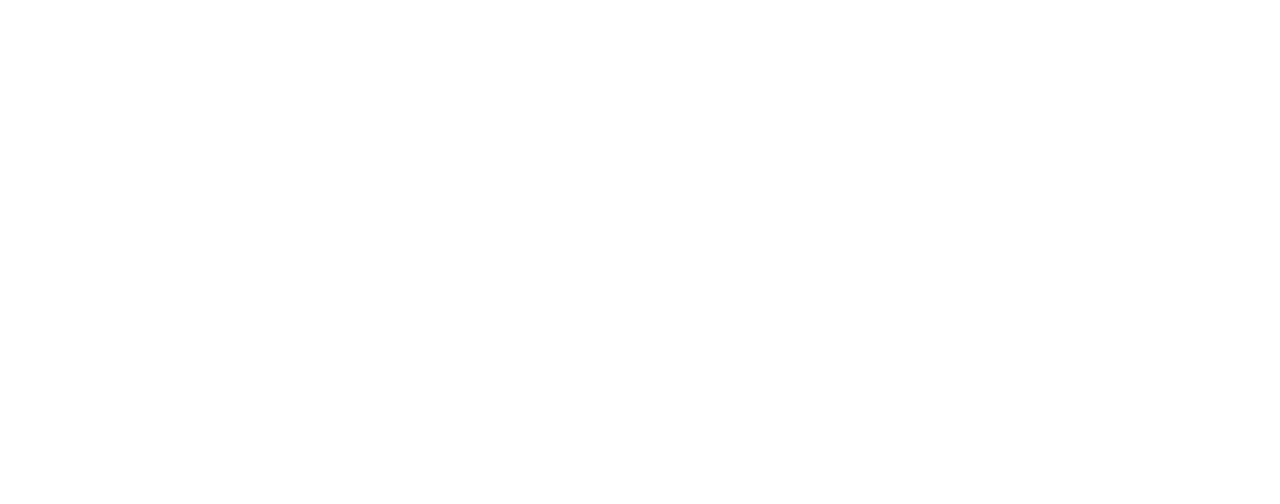
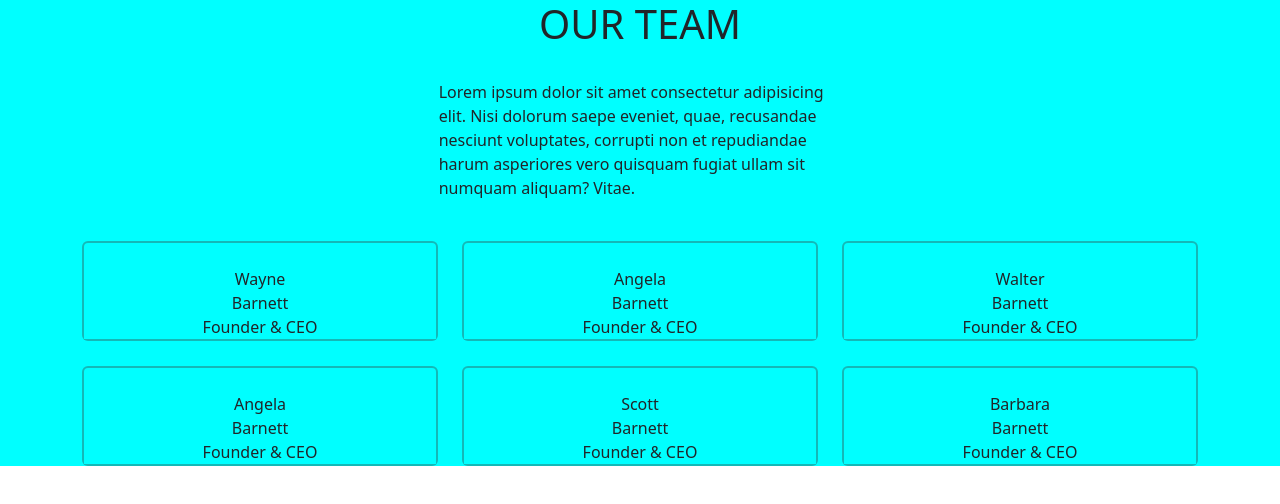
Before and after one commit to LucaPiantadosi27/js-our-team, a plain HTML site: page index.html in a window 1280 px wide. Drawn offline with nearby package versions, Linux system fonts and the light colour scheme.

Commit message:
html - javascript completi

```diff
--- a/index.html
+++ b/index.html
@@ -4,8 +4,36 @@
   <meta charset="UTF-8">
   <meta name="viewport" content="width=device-width, initial-scale=1.0">
   <title>Our Team</title>
+<!-- CSS -->
+  <link rel="stylesheet" href="./style.css">
+
+<!-- Bootstrap -->
+  <link href="https://cdn.jsdelivr.net/npm/bootstrap@5.3.2/dist/css/bootstrap.min.css" rel="stylesheet" tegrity="sha384-T3c6CoIi6uLrA9TneNEoa7RxnatzjcDSCmG1MXxSR1GAsXEV/Dwwykc2MPK8M2HN" crossorigin="anonymous"/>
+
+<!--  -->
 </head>
+
+
 <body>
 
+  <div class="container-fluid">
+    <div class="d-flex flex-column">
+      <h1 class="justify-content-center align-items-center d-flex">OUR TEAM</h1>
+      <div class="row d-flex justify-content-center">
+        <div class="col-4">
+          <p class="mt-4">
+            Lorem ipsum dolor sit amet consectetur adipisicing elit. Nisi dolorum saepe eveniet, quae, recusandae nesciunt voluptates, corrupti non et repudiandae harum asperiores vero quisquam fugiat ullam sit numquam aliquam? Vitae.
+          </p>
+        </div>
+      </div>
+    </div>
+    <main>
+      <div class="container">
+        <div id="card-container" class="row"></div>
+      </div>
+    </main>
+</div>
+<script src="./myscript.js"></script>
 </body>
+
 </html>
--- a/myscript.js
+++ b/myscript.js
@@ -4,3 +4,70 @@
 // Stampare su console, per ogni membro del team, le informazioni di nome, ruolo e la stringa della foto
 // MILESTONE 2:
 // Stampare le stesse informazioni su DOM sottoforma di stringhe
+// ------- //
+
+
+
+
+//  Questo elemento sarà il contenitore delle carte delle persone
+let container = document.getElementById('card-container')
+
+// Definisco un array chiamato people contenente oggettiriguardanti le informazioni sulle persone
+let peapole = [
+    {
+        nome: 'Wayne ',
+        cognome: 'Barnett',
+        ruolo: 'Founder & CEO',
+        foto:''
+    },
+    {
+        nome: 'Angela  ',
+        cognome: 'Barnett',
+        ruolo: 'Founder & CEO',
+        foto:''
+    },
+    {
+        nome: 'Walter',
+        cognome: 'Barnett',
+        ruolo: 'Founder & CEO',
+        foto:''
+    },
+    {
+        nome: 'Angela',
+        cognome: 'Barnett',
+        ruolo: 'Founder & CEO',
+        foto:''
+    },
+    {
+        nome: 'Scott',
+        cognome: 'Barnett',
+        ruolo: 'Founder & CEO',
+        foto:''
+    },
+    {
+        nome: 'Barbara',
+        cognome: 'Barnett',
+        ruolo: 'Founder & CEO',
+        foto:''
+    },
+]
+
+// Inizio ciclo for
+for (let i = 0; i < peapole.length; i++) {
+    const people = peapole[i];
+    console.log(people.nome);
+
+// Creo una stringa di testo utilizzando il formato template string che lo inserise nell' HTML
+    let peopleText = `
+    <div class="col-4">
+        <div class="card-people rounded">
+
+        <img src="img/${people.foto}" class='img-fluid' alt="">
+        <div class="nome">${people.nome}</div>
+        <div class="cognome">${people.cognome}</div>
+        <div class="ruolo">${people.ruolo}</div>
+        </div>
+    </div>
+    `
+    container.innerHTML += peopleText;
+}
--- a/style.css
+++ b/style.css
@@ -0,0 +1,9 @@
+div{
+  background-color: aqua;
+}
+.card-people {
+  /* border: solid red; */
+  text-align: center;
+  margin-top: 25px;
+  border: 2px solid rgba(56, 56, 55, 0.356);
+ }
```
